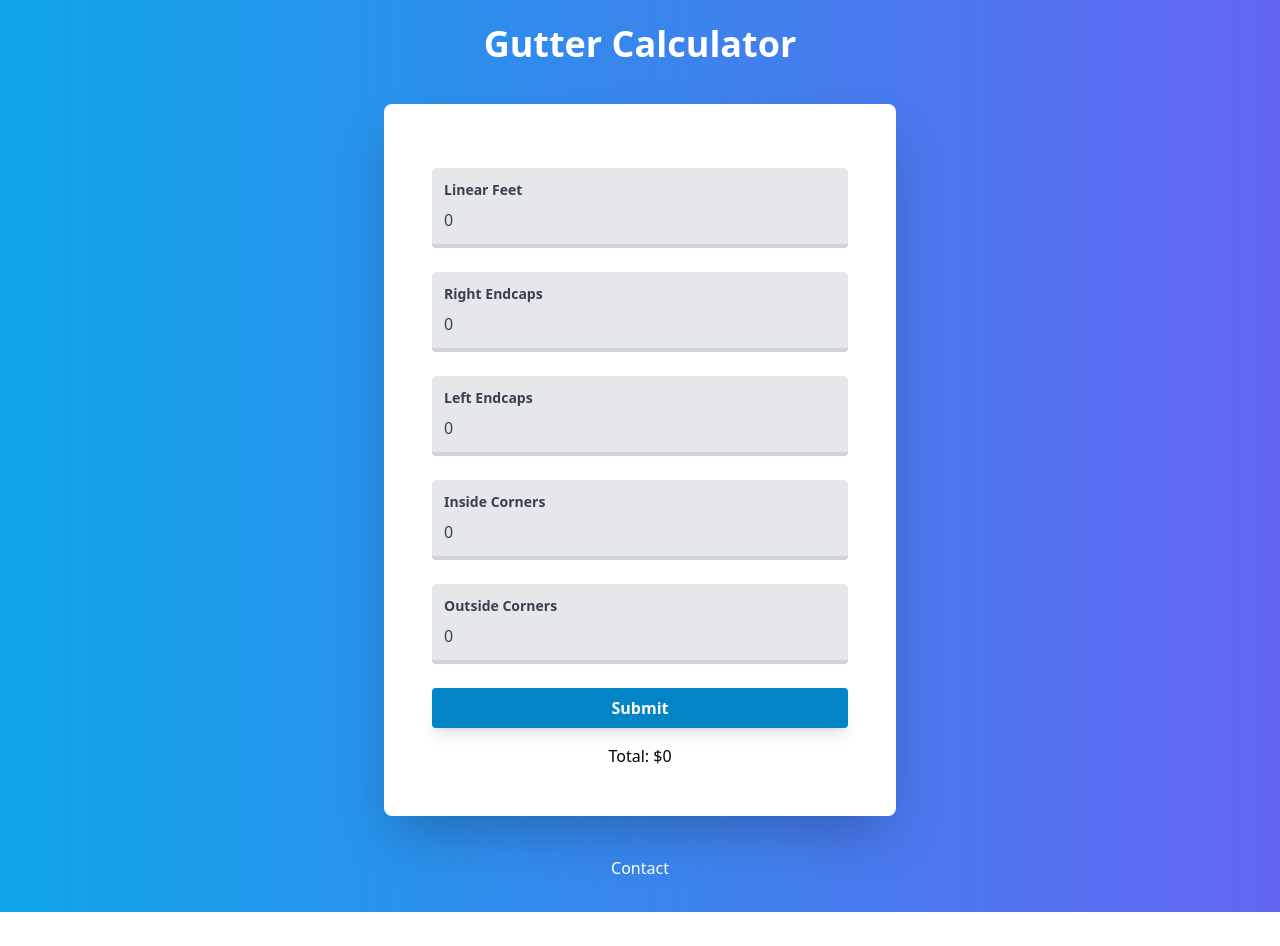
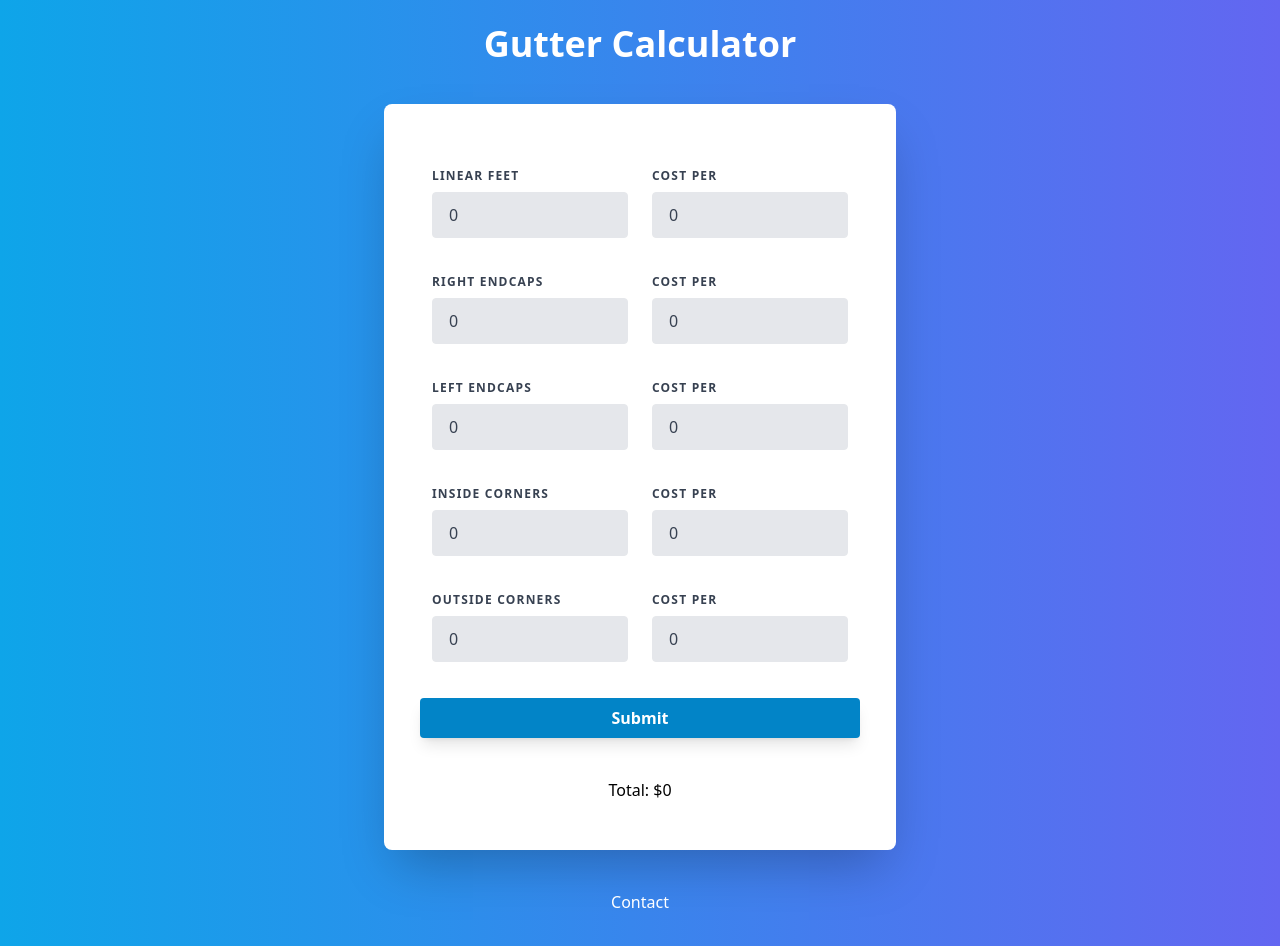
Before and after one commit to bensonbjacob/gutter-nextjs, a Next.js app: page /components/GutterCalc in a window 1280 px wide. Before the commit the page ends 912 px from the top, so only its background shows below. Built offline with nearby package versions, Linux system fonts and the light colour scheme.

Commit message:
Add ability to edit cost per item.

```diff
--- a/pages/components/GutterCalc.jsx
+++ b/pages/components/GutterCalc.jsx
@@ -2,10 +2,15 @@ import React, { useState } from 'react';
 
 const GutterCalc = () => {
   const [linear, setLinear] = useState(0);
+  const [costLinear, setCostLinear] = useState(0);
   const [rightEnd, setRightEnd] = useState(0);
+  const [costRight, setCostRight] = useState(0);
   const [leftEnd, setLeftEnd] = useState(0);
+  const [costLeft, setCostLeft] = useState(0);
   const [insideCorner, setInsideCorner] = useState(0);
+  const [costInner, setCostInner] = useState(0);
   const [outsideCorner, setOutsideCorner] = useState(0);
+  const [costOuter, setCostOuter] = useState(0);
   const [total, setTotal] = useState(0);
 
   let calcTotal = (event) => {
@@ -18,11 +23,11 @@ const GutterCalc = () => {
       );
     } else {
       let total =
-        linear * 2.5 +
-        rightEnd * 1 +
-        leftEnd * 1 +
-        insideCorner * 2 +
-        outsideCorner * 2;
+        linear * costLinear +
+        rightEnd * costRight +
+        leftEnd * costLeft +
+        insideCorner * costInner +
+        outsideCorner * costOuter;
       setTotal(total.toFixed(1));
     }
   };
@@ -40,64 +45,118 @@ const GutterCalc = () => {
 
       <div className='bg-white max-w-lg mx-auto p-8 md:p-12 my-10 rounded-lg shadow-2xl'>
         <div className='mt-4'>
-          <form className='flex flex-col' onSubmit={calcTotal}>
-            <div className='mb-6 pt-3 rounded bg-gray-200'>
-              <label className='block text-gray-700 text-sm font-bold mb-2 ml-3'>
+          <form onSubmit={calcTotal}>
+            <div className='flex flex-wrap -mx-3 mb-6'>
+              <div className='w-full md:w-1/2 px-3 mb-6'>
+                <label className='block uppercase tracking-widest text-gray-700 text-xs font-bold mb-2'>
                   Linear Feet
                 </label>
                 <input
-                className='bg-gray-200 rounded w-full text-gray-700 focus:outline-none border-b-4 border-gray-300 focus:border-purple-600 transition duration-500 px-3 pb-3'
+                  className='appearance-none block w-full bg-gray-200 text-gray-700 border rounded py-3 px-4 mb-3 leading-tight focus:outline-none focus:bg-white'
                   value={linear}
                   onChange={(e) => setLinear(e.target.value)}
                 />
               </div>
-            <div className='mb-6 pt-3 rounded bg-gray-200'>
-              <label className='block text-gray-700 text-sm font-bold mb-2 ml-3'>
+              <div className='w-full md:w-1/2 px-3 mb-6'>
+                <label className='block uppercase tracking-widest text-gray-700 text-xs font-bold mb-2'>
+                  Cost Per
+                </label>
+                <input
+                  className='appearance-none block w-full bg-gray-200 text-gray-700 border rounded py-3 px-4 mb-3 leading-tight focus:outline-none focus:bg-white'
+                  value={costLinear}
+                  onChange={(e) => setCostLinear(e.target.value)}
+                />
+              </div>
+              <div className='w-full md:w-1/2 px-3 mb-6'>
+                <label className='block uppercase tracking-widest text-gray-700 text-xs font-bold mb-2'>
                   Right Endcaps
                 </label>
                 <input
-                className='bg-gray-200 rounded w-full text-gray-700 focus:outline-none border-b-4 border-gray-300 focus:border-purple-600 transition duration-500 px-3 pb-3'
+                  className='appearance-none block w-full bg-gray-200 text-gray-700 border rounded py-3 px-4 mb-3 leading-tight focus:outline-none focus:bg-white'
                   value={rightEnd}
-                onChange={(event) => setRightEnd(event.target.value)}
+                  onChange={(event) =>
+                    setRightEnd(event.target.value)
+                  }
                 />
               </div>
-            <div className='mb-6 pt-3 rounded bg-gray-200'>
-              <label className='block text-gray-700 text-sm font-bold mb-2 ml-3'>
+              <div className='w-full md:w-1/2 px-3 mb-6'>
+                <label className='block uppercase tracking-widest text-gray-700 text-xs font-bold mb-2'>
+                  Cost Per
+                </label>
+                <input
+                  className='appearance-none block w-full bg-gray-200 text-gray-700 border rounded py-3 px-4 mb-3 leading-tight focus:outline-none focus:bg-white'
+                  value={costRight}
+                  onChange={(e) => setCostRight(e.target.value)}
+                />
+              </div>
+              <div className='w-full md:w-1/2 px-3 mb-6'>
+                <label className='block uppercase tracking-widest text-gray-700 text-xs font-bold mb-2'>
                   Left Endcaps
                 </label>
                 <input
-                className='bg-gray-200 rounded w-full text-gray-700 focus:outline-none border-b-4 border-gray-300 focus:border-purple-600 transition duration-500 px-3 pb-3'
+                  className='appearance-none block w-full bg-gray-200 text-gray-700 border rounded py-3 px-4 mb-3 leading-tight focus:outline-none focus:bg-white'
                   value={leftEnd}
                   onChange={(e) => setLeftEnd(e.target.value)}
                 />
               </div>
-            <div className='mb-6 pt-3 rounded bg-gray-200'>
-              <label className='block text-gray-700 text-sm font-bold mb-2 ml-3'>
+              <div className='w-full md:w-1/2 px-3 mb-6'>
+                <label className='block uppercase tracking-widest text-gray-700 text-xs font-bold mb-2'>
+                  Cost Per
+                </label>
+                <input
+                  className='appearance-none block w-full bg-gray-200 text-gray-700 border rounded py-3 px-4 mb-3 leading-tight focus:outline-none focus:bg-white'
+                  value={costLeft}
+                  onChange={(e) => setCostLeft(e.target.value)}
+                />
+              </div>
+              <div className='w-full md:w-1/2 px-3 mb-6'>
+                <label className='block uppercase tracking-widest text-gray-700 text-xs font-bold mb-2'>
                   Inside Corners
                 </label>
                 <input
-                className='bg-gray-200 rounded w-full text-gray-700 focus:outline-none border-b-4 border-gray-300 focus:border-purple-600 transition duration-500 px-3 pb-3'
+                  className='appearance-none block w-full bg-gray-200 text-gray-700 border rounded py-3 px-4 mb-3 leading-tight focus:outline-none focus:bg-white'
                   value={insideCorner}
                   onChange={(e) => setInsideCorner(e.target.value)}
                 />
               </div>
-            <div className='mb-6 pt-3 rounded bg-gray-200'>
-              <label className='block text-gray-700 text-sm font-bold mb-2 ml-3'>
+              <div className='w-full md:w-1/2 px-3 mb-6'>
+                <label className='block uppercase tracking-widest text-gray-700 text-xs font-bold mb-2'>
+                  Cost Per
+                </label>
+                <input
+                  className='appearance-none block w-full bg-gray-200 text-gray-700 border rounded py-3 px-4 mb-3 leading-tight focus:outline-none focus:bg-white'
+                  value={costInner}
+                  onChange={(e) => setCostInner(e.target.value)}
+                />
+              </div>
+              <div className='w-full md:w-1/2 px-3 mb-6'>
+                <label className='block uppercase tracking-widest text-gray-700 text-xs font-bold mb-2'>
                   Outside Corners
                 </label>
                 <input
-                className='bg-gray-200 rounded w-full text-gray-700 focus:outline-none border-b-4 border-gray-300 focus:border-purple-600 transition duration-500 px-3 pb-3'
+                  className='appearance-none block w-full bg-gray-200 text-gray-700 border rounded py-3 px-4 mb-3 leading-tight focus:outline-none focus:bg-white'
                   value={outsideCorner}
                   onChange={(e) => setOutsideCorner(e.target.value)}
                 />
               </div>
-            <div>
+              <div className='w-full md:w-1/2 px-3 mb-6'>
+                <label className='block uppercase tracking-widest text-gray-700 text-xs font-bold mb-2'>
+                  Cost Per
+                </label>
+                <input
+                  className='appearance-none block w-full bg-gray-200 text-gray-700 border rounded py-3 px-4 mb-3 leading-tight focus:outline-none focus:bg-white'
+                  value={costOuter}
+                  onChange={(e) => setCostOuter(e.target.value)}
+                />
+              </div>
+              <div className='w-full'>
                 <button
                   className='w-full bg-sky-600 hover:bg-indigo-700 text-white font-bold py-2 rounded shadow-lg hover:shadow-xl transition duration-200'
                   type='submit'
                 >
                   Submit
                 </button>
+              </div>
             </div>
           </form>
           <div>
```
Lines whose indentation alone changed are shown as unchanged.
